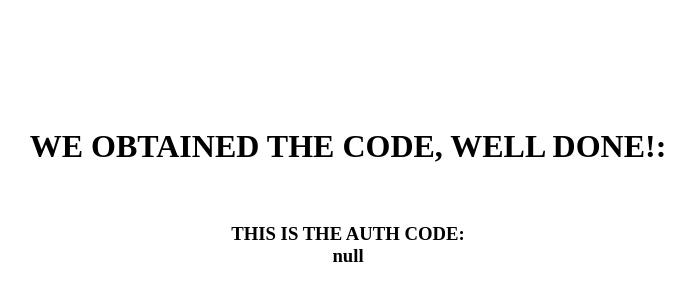
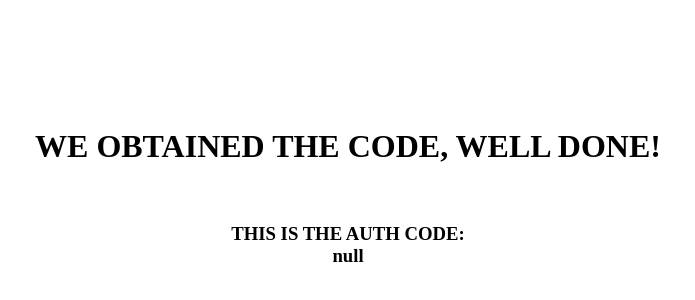
Before and after one commit to MatthewWitika/spoti-grab, a plain HTML site: page run.html in a window 1280 px wide. Shown: the part 204-504 px from the top of the page, without its empty margins (292-987 px from the left). Drawn offline with Linux system fonts and the light colour scheme.

Commit message:
Update run.html

```diff
--- a/run.html
+++ b/run.html
@@ -21,7 +21,7 @@
 <body>
 
     <div class="center-content">
-        <h1>WE OBTAINED THE CODE, WELL DONE!: </h1>
+        <h1>WE OBTAINED THE CODE, WELL DONE! </h1>
         <br>
     </div>
 
```
